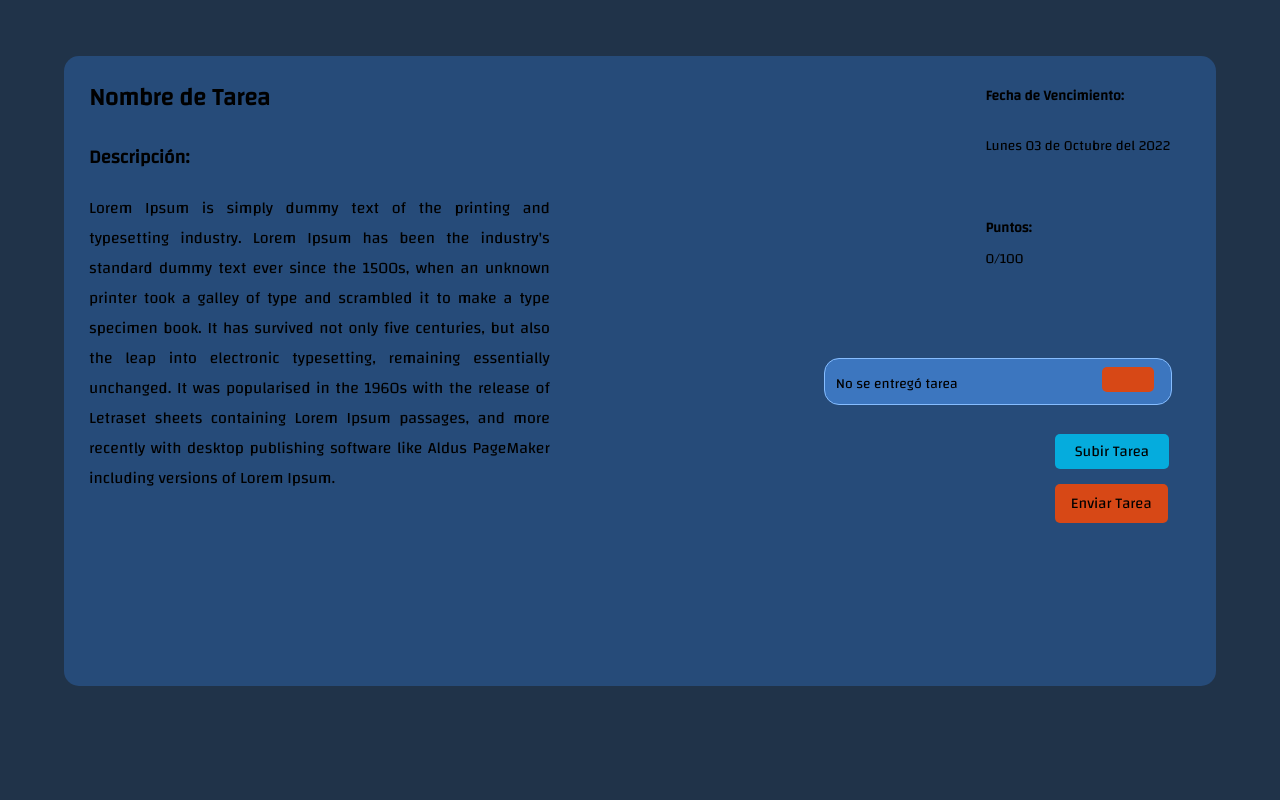
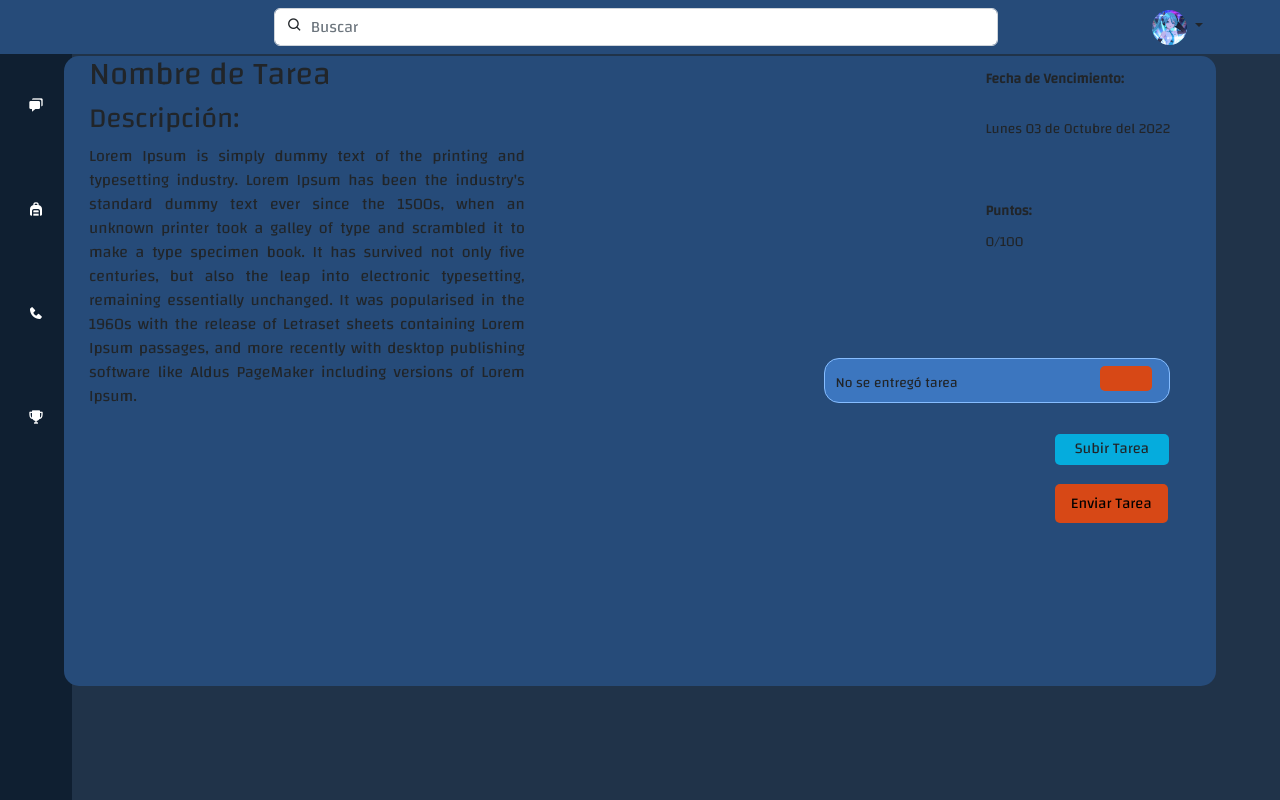
Before and after one commit to ZairaF9/POI, a plain HTML site: page Páginas/Entregar_Tarea.html in a window 1280 px wide. Drawn offline with nearby package versions, Linux system fonts and the light colour scheme.

Commit message:
Update Entregar_Tarea.html

```diff
--- a/Páginas/Entregar_Tarea.html
+++ b/Páginas/Entregar_Tarea.html
@@ -5,8 +5,67 @@
 	<meta charset="utf-8">
 	<link rel="stylesheet" type="text/css" href="css/Entregar_Tarea.css">
 	<link href='https://css.gg/trash.css' rel='stylesheet'>
+	<link href='https://unpkg.com/boxicons@2.1.4/css/boxicons.min.css' rel='stylesheet'>
+    <link href="https://cdn.jsdelivr.net/npm/bootstrap@5.2.1/dist/css/bootstrap.min.css" rel="stylesheet"
+        crossorigin="anonymous">
 </head>
 <body>
+
+	<header>
+        <nav class="navbar">
+            <div class="container-fluid">
+                <form class="d-flex col-7 mx-auto" role="search">
+                    <input class="form-control me-2" type="search" placeholder="      Buscar" aria-label="Search">
+                    <button class="btn" id="btn-search" type="submit">
+                        <i class='bx bx-search'></i>
+                    </button>
+                </form>
+                <div class="dropdown text-end"  style="position:absolute; left:90%;">
+                    <a href="#" class="d-block link-dark text-decoration-none dropdown-toggle" data-bs-toggle="dropdown"
+                        aria-expanded="false">
+                        <img src="images/perfil.png" alt="mdo" width="35" height="35" class="rounded-circle">
+                    </a>
+                    <ul class="dropdown-menu text-small">
+                        <li><a class="dropdown-item" href="/Pages/mi_perfil_cliente_editarPerfil.html">Perfil</a></li>
+                        <li><a class="dropdown-item" href="/Pages/login.html">Cerrar Sesión</a></li>
+                    </ul>
+                </div>
+            </div>
+        </nav>
+    </header>
+
+    <main class="d-flex flex-nowrap">
+        <div class="d-flex flex-column flex-shrink-0 position-fixed"
+            style="width: 4.5rem; height:100vh;background: #0f1f31;" id="sidebar_user">
+            <ul class="nav nav-pills nav-flush flex-column mb-auto text-center">
+                <li class="nav-item my-4">
+                    <a href="#" class="nav-link py-3  rounded-0" aria-current="page" title="Chat"
+                        data-bs-toggle="tooltip" data-bs-placement="right">
+                        <i class='bx bxs-chat' style="color:#fff"></i>
+                    </a>
+                </li>
+                <li class="my-4">
+                    <a href="#" class="nav-link py-3  rounded-0" title="Tareas" data-bs-toggle="tooltip"
+                        data-bs-placement="right">
+                        <i class='bx bxs-backpack' style="color:#fff"></i>
+                    </a>
+                </li>
+                <li class="my-4">
+                    <a href="#" class="nav-link py-3 rounded-0" title="Llamadas" data-bs-toggle="tooltip"
+                        data-bs-placement="right">
+                        <i class='bx bxs-phone' style="color:#fff"></i>
+                    </a>
+                </li>
+                <li class="my-4">
+                    <a href="#" class="nav-link py-3  rounded-0" title="Recompensas" data-bs-toggle="tooltip"
+                        data-bs-placement="right">
+                        <i class='bx bxs-trophy' style="color:#fff"></i>
+                    </a>
+                </li>
+            </ul>
+        </div>
+    </main>
+
 	<div class="Content_Tarea">
 		<h2>Nombre de Tarea</h2>
 		<h3>Descripción:</h3>
```
